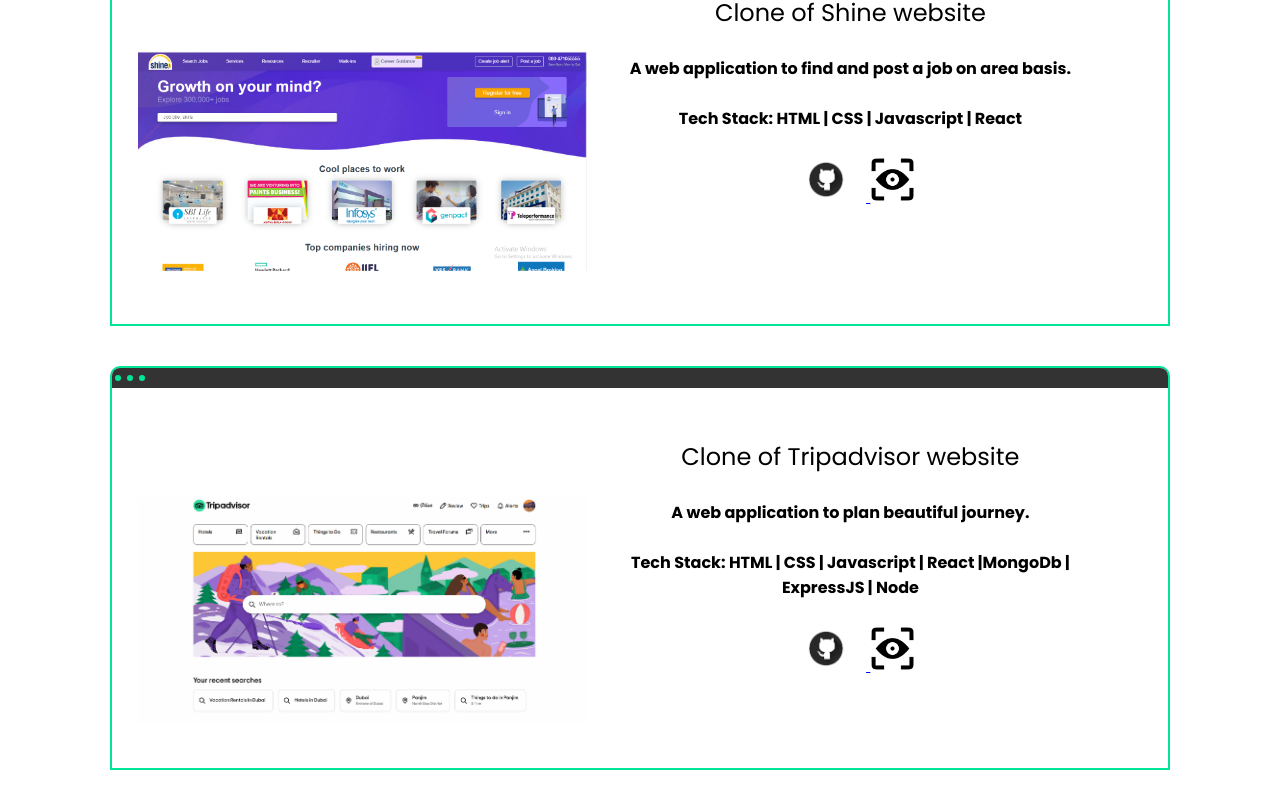
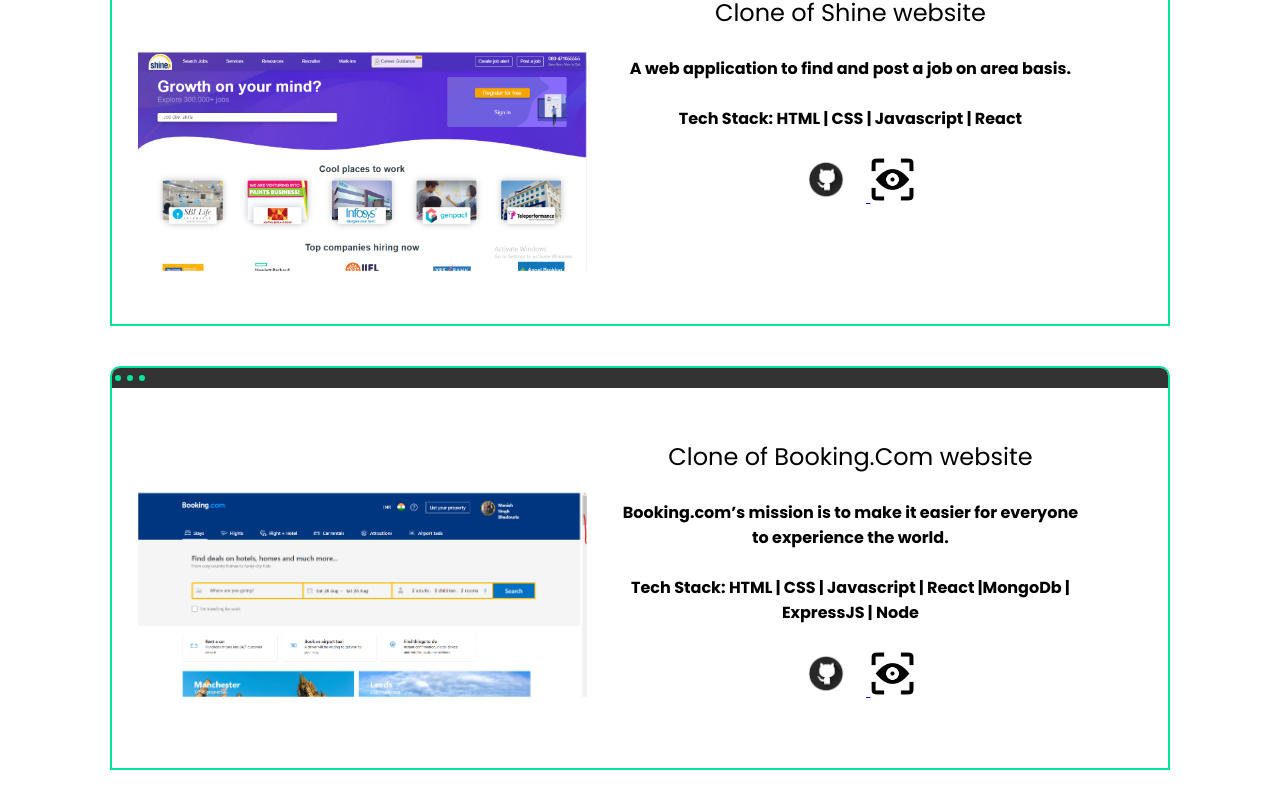
Before and after one commit to vishnusankar95/Portfolio, a React (Create React App) app: page /project in a window 1280 px wide. Shown: the part 667-1475 px from the top of the page. Built offline with nearby package versions, Linux system fonts and the light colour scheme.

Commit message:
Project changed

```diff
--- a/src/components/productList/ProductList.jsx
+++ b/src/components/productList/ProductList.jsx
@@ -1,7 +1,7 @@
 import "./productList.css";
 import Product from "../product/Product";
 import shine from '../../img/shine.png'
-import tripadvisor from '../../img/tripadvisor.png'
+import Booking_project from '../../img/Booking_project.png'
 import zoomcar from '../../img/zoomcar.png'
 
 
@@ -30,11 +30,11 @@
         tstack="HTML | CSS | Javascript | React"
         live="https://shine-clone.herokuapp.com/" />
 
-        <Product img={tripadvisor} title="Clone of Tripadvisor website"
-        link="https://github.com/vishnusankar95/tripadvisor_clone"
-        description="A web application to plan beautiful journey."
+        <Product img={Booking_project} title="Clone of Booking.Com website"
+        link="https://github.com/Ramlala-Yadav-Git/Booking.com-clone"
+        description="Booking.com’s mission is to make it easier for everyone to experience the world."
         tstack="HTML | CSS | Javascript | React |MongoDb | ExpressJS | Node"
-        live="https://github.com/vishnusankar95/tripadvisor_clone" />
+        live=" https://booking-com.netlify.app" />
       </div>
     </div>
   );
--- a/src/components/toggle/toggle.css
+++ b/src/components/toggle/toggle.css
@@ -1,7 +1,7 @@
 .main{
     display: flex;
     width: 100%;
-    height: 3.3vw;
+    height: 6.3vh;
     position: fixed;
     z-index: 999;
     background-color:#333;
```
Also changed, not shown: src/img/Booking_project.png (added).
